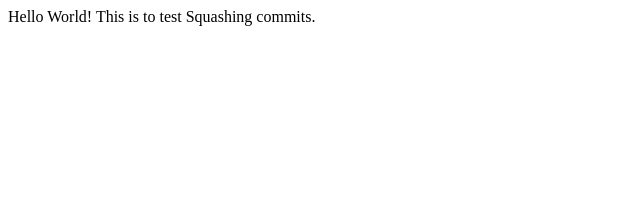
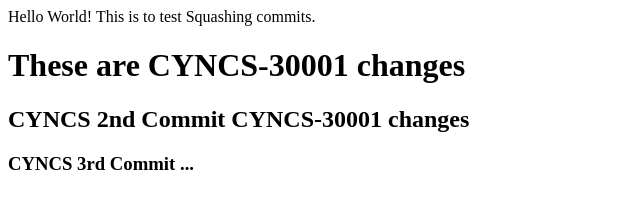
Before and after one commit to vupadhayayx86/gitsquashing, a plain HTML site: page index.html in a window 1280 px wide. Shown: the whole page, without its empty margins (0-640 px from the left). Drawn offline with Linux system fonts and the light colour scheme.

Commit message:
CYNCS 30001 first commit
CYNCS 30002 2nd commit

CYNCS 30001 third commit

```diff
--- a/index.html
+++ b/index.html
@@ -7,5 +7,8 @@
 </head>
 <body>
     Hello World! This is to test Squashing commits.
+    <h1>These are CYNCS-30001 changes</h1>
+    <h2>CYNCS 2nd Commit CYNCS-30001 changes</h2>
+    <h3>CYNCS 3rd Commit ...</h3>
 </body>
 </html>
```
